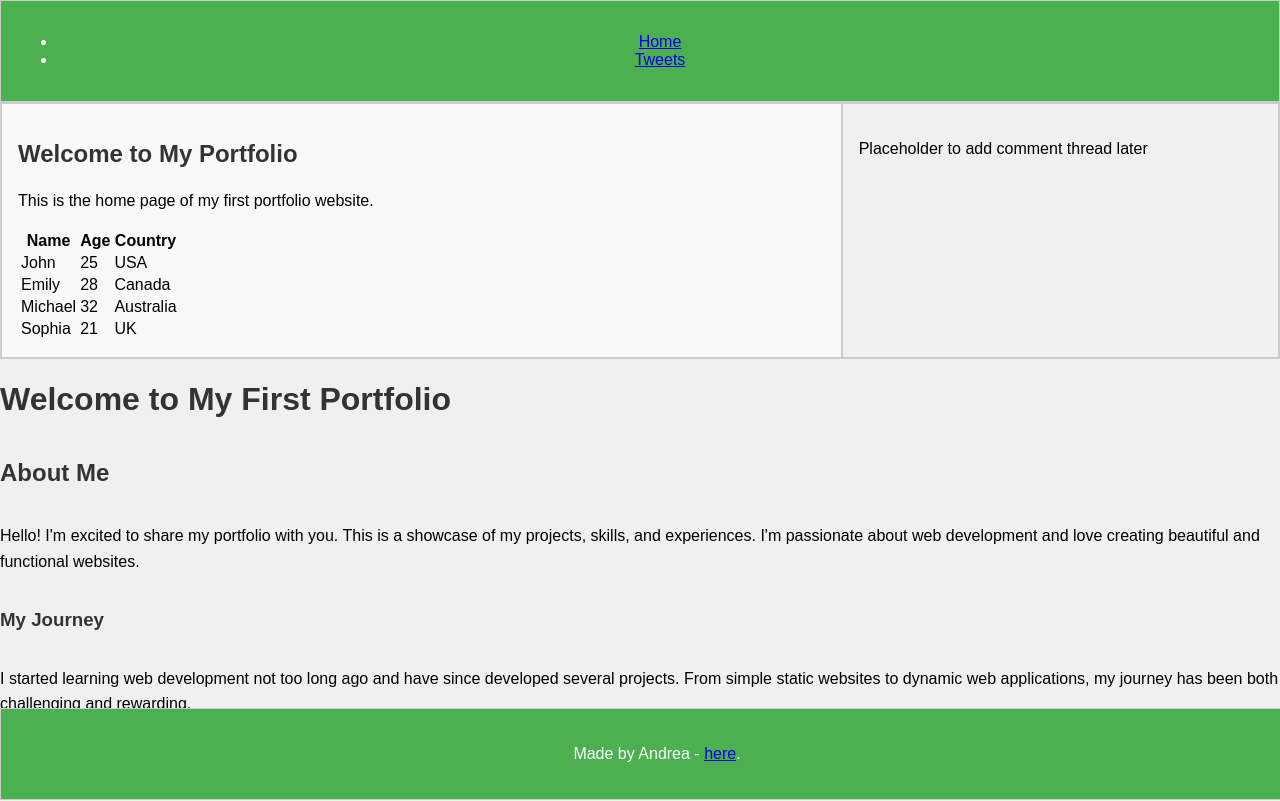
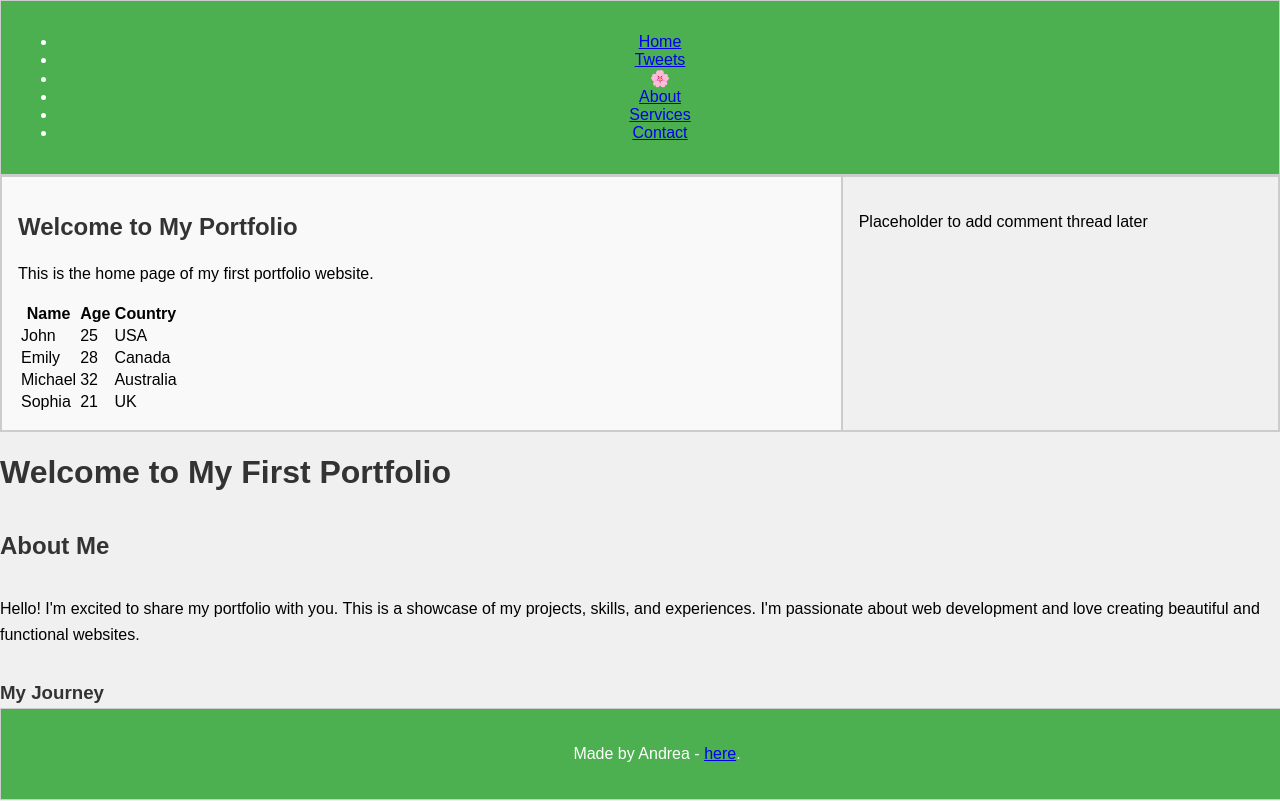
Before and after one commit to Andrea716/My_First_Portfolio, a plain HTML site: page css_basic/index.html in a window 1280 px wide. Shown: the top 801 px of the page. Drawn offline with Linux system fonts and the light colour scheme.

Commit message:
Update index.html

```diff
--- a/css_basic/index.html
+++ b/css_basic/index.html
@@ -12,6 +12,10 @@
                 <ul>
                     <li><a href="index.html">Home</a></li>
                     <li><a href="tweets.html">Tweets</a></li>
+                    <li><span class="logo">🌸</span></li>
+                    <li><a href="#">About</a></li>
+                    <li><a href="#">Services</a></li>
+                    <li><a href="#">Contact</a></li>
                 </ul>
             </header>
             <main>
```
